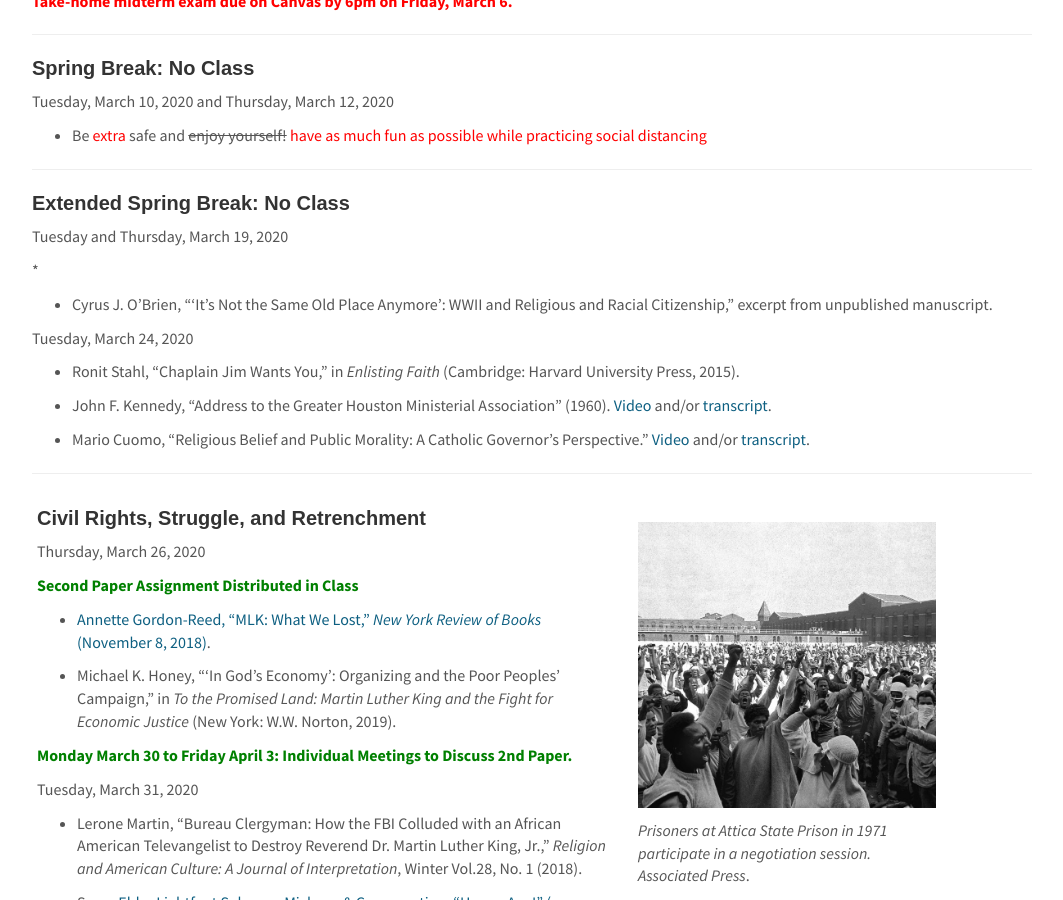
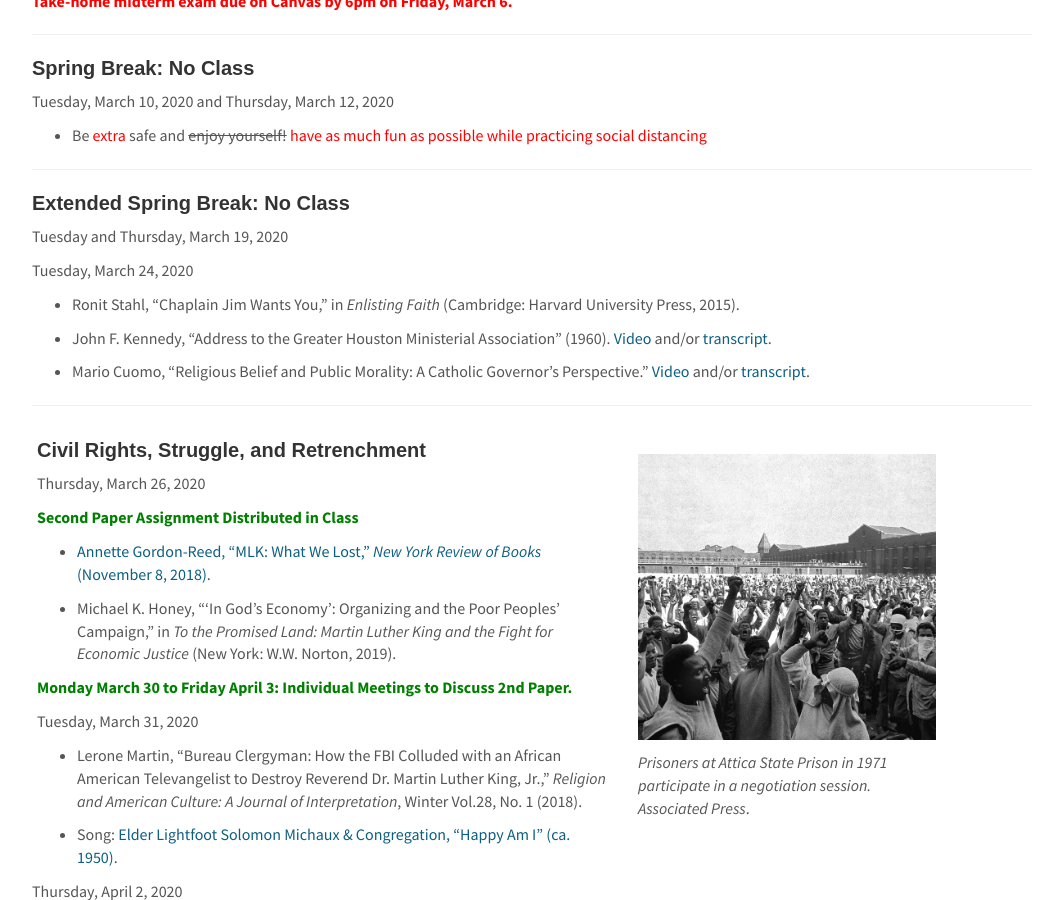
Before and after one commit to cyrusobrien/cyrusobrien, a Jekyll site: the page built from _pages/RelPol225.md, in a window 1280 px wide and 900 px high, scrolled down 8619 px. Shown: the whole window, without its empty margins (108-1171 px from the left). Built offline with Jekyll 4.4.1, drawn with Linux system fonts in a browser that asks for light colours.

```diff
--- a/_pages/RelPol225.md
+++ b/_pages/RelPol225.md
@@ -414,9 +414,6 @@
 
 Tuesday and Thursday, March 19, 2020
 
-*
-
-* Cyrus J. O'Brien, "'It's Not the Same Old Place Anymore': WWII and Religious and Racial Citizenship," excerpt from unpublished manuscript.
 
 Tuesday, March 24, 2020
 
```
